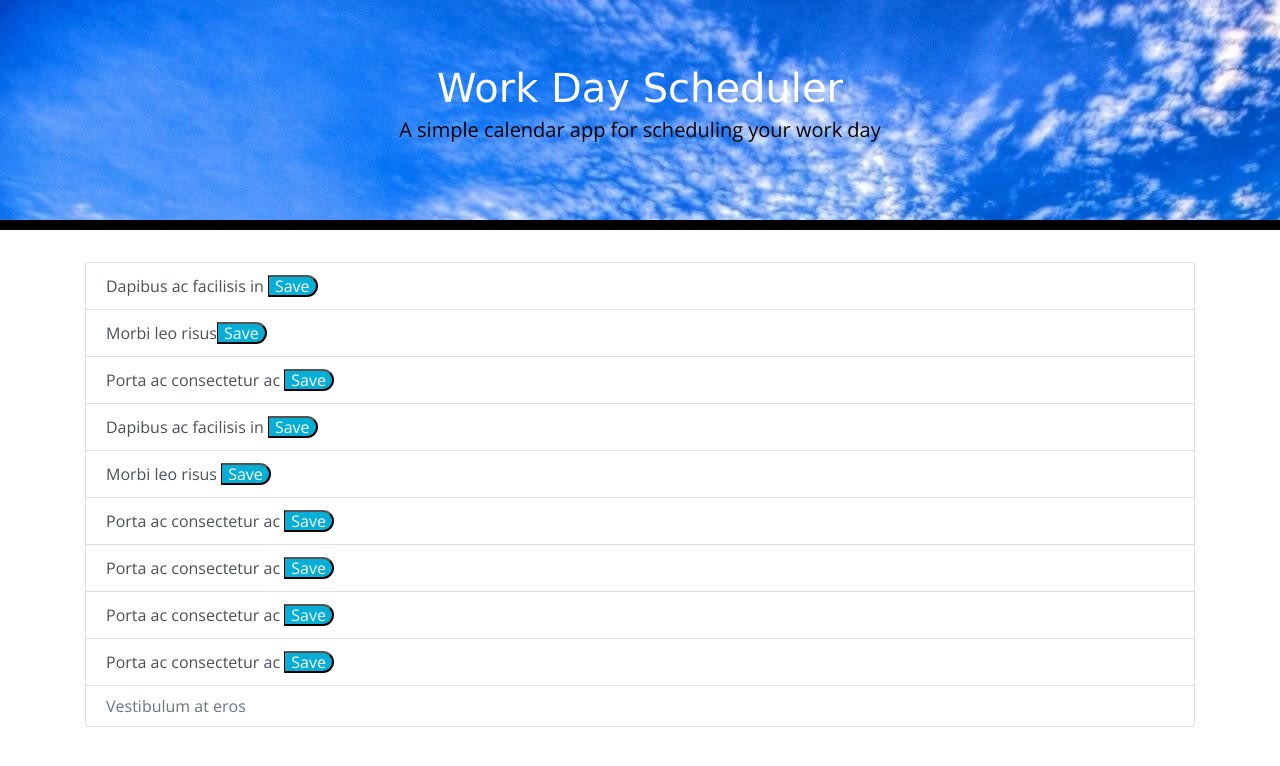
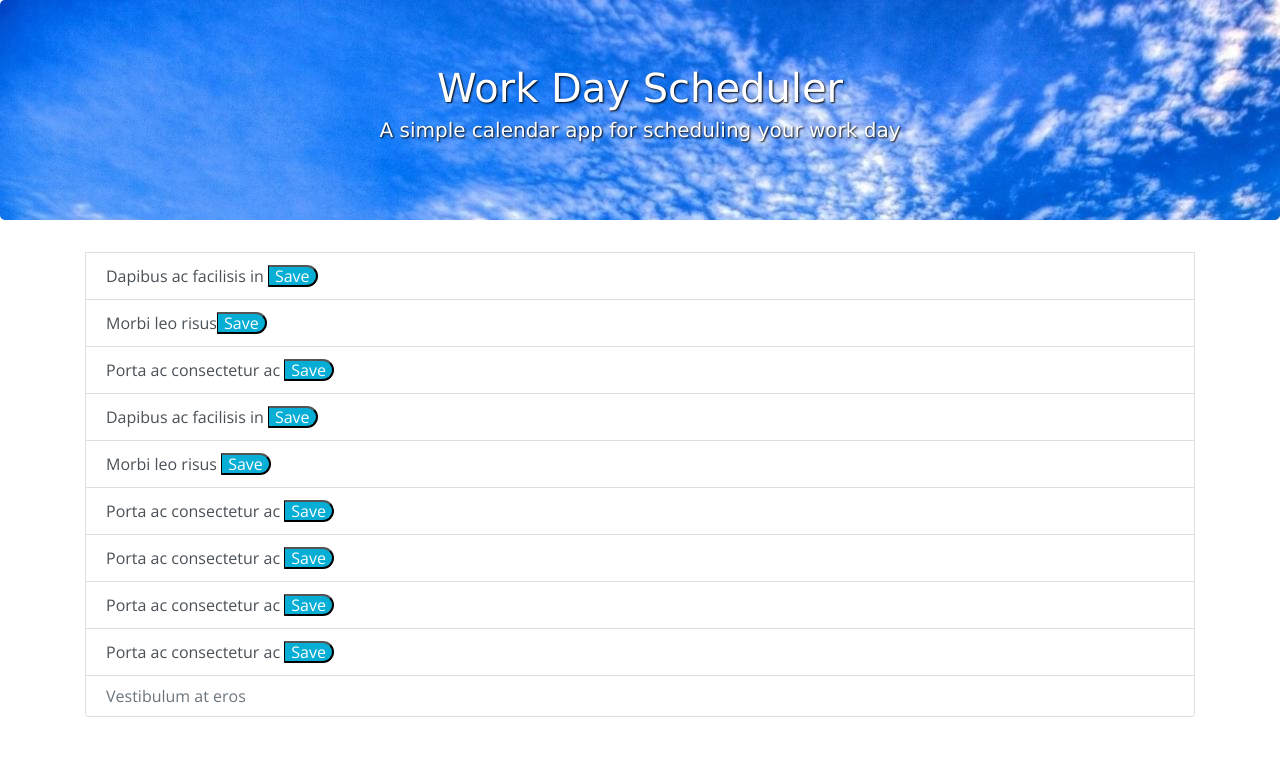
Before and after one commit to Electrovert/dayPlanner, a plain HTML site: page index.html in a window 1280 px wide. Drawn offline with nearby package versions, Linux system fonts and the light colour scheme.

Commit message:
Adjusted header image, added shadowing, color to header. Removed border after header

```diff
--- a/style.css
+++ b/style.css
@@ -4,14 +4,6 @@ body {
     line-height: 1;
   }
 
-  .jumbotron {
-    background-image: url("./image/609126.jpg");
-  }
-
-  .header {
-    font-family: 'Lucida Sans', 'Lucida Sans Regular', 'Lucida Grande', 'Lucida Sans Unicode', Geneva, Verdana, sans-serif;
-    color: white;
-  }
 
   textarea{
     background: transparent;
@@ -24,10 +16,11 @@ body {
 
   .jumbotron {
     text-align: center;
-    background-color: transparent;
-    color: black;
-    border-radius: 0;
-    border-bottom: 10px solid black;
+    background-image: url("./image/609126.jpg");
+    color:white;
+    font-family: 'Lucida Sans', 'Lucida Sans Regular', 'Lucida Grande', 'Lucida Sans Unicode', Geneva, Verdana, sans-serif;
+    font-weight: bold;
+    text-shadow: 1px 1px 2px black;
   }
 
   .description{
```
